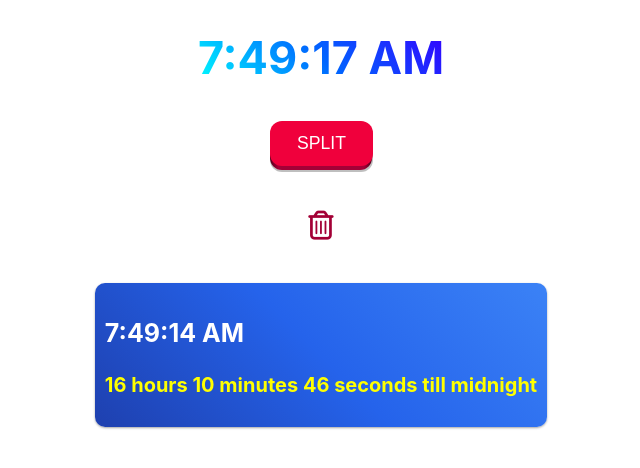
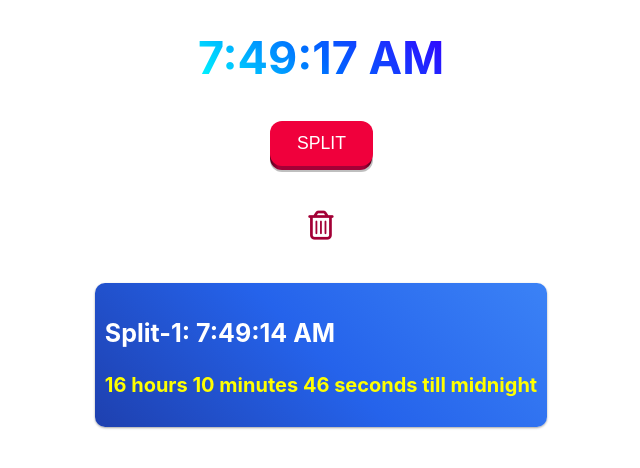
Before and after one commit to abk2191/time-splitter, a React (Vite) app: page / in a window 1280 px wide. Both pictures are taken after a click on the button "SPLIT". Shown: the top 468 px of the page, without its empty margins (319-959 px from the left). Built offline with nearby package versions, Linux system fonts and the light colour scheme.

Commit message:
Added new features

```diff
--- a/src/App.jsx
+++ b/src/App.jsx
@@ -96,7 +96,7 @@ function App() {
         {timee.map((timeObj, index) => (
           <div key={timeObj.timestamp} className="time-div">
             <p className="thime" style={{ fontSize: "25px" }}>
-              {timeObj.displayTime}
+              Split-{index + 1}: {timeObj.displayTime}
             </p>
             <p style={{ fontSize: "20px" }}>{tillMidnight(timeObj.rawTime)}</p>
           </div>
```
